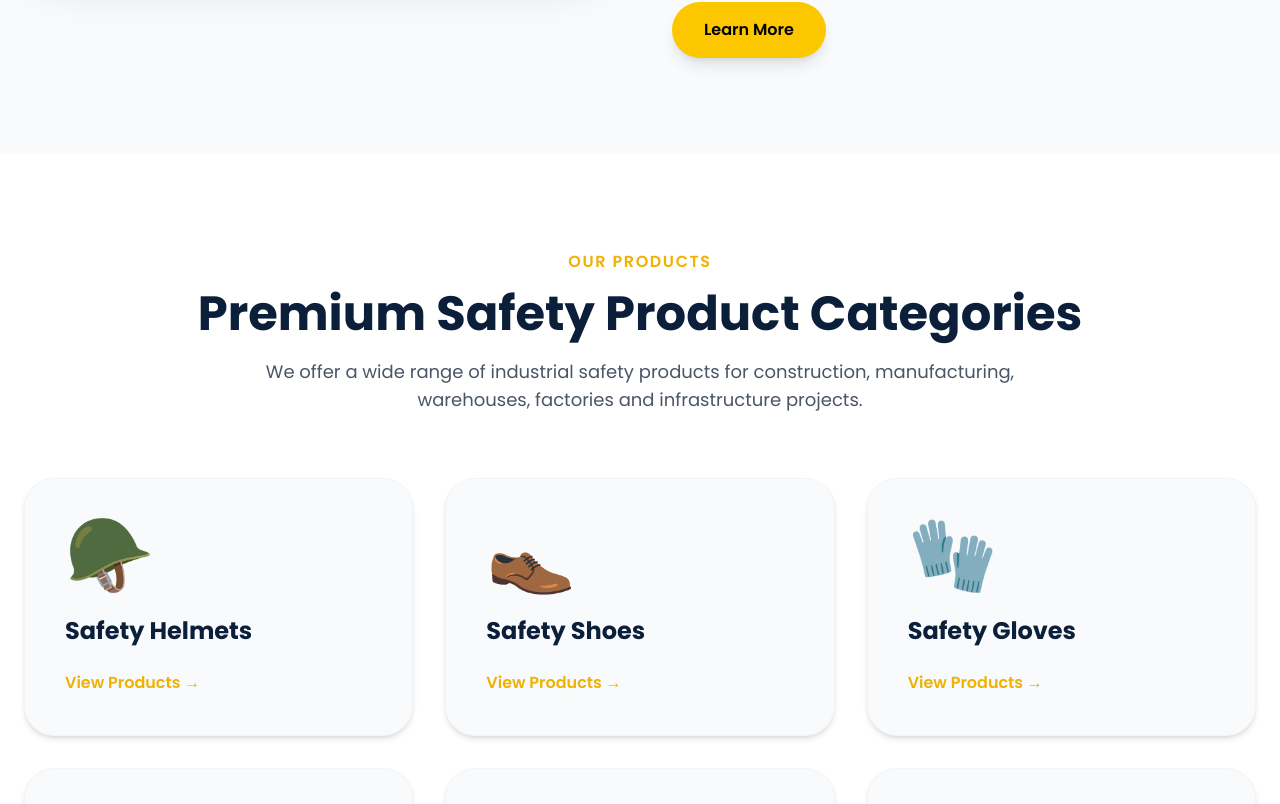
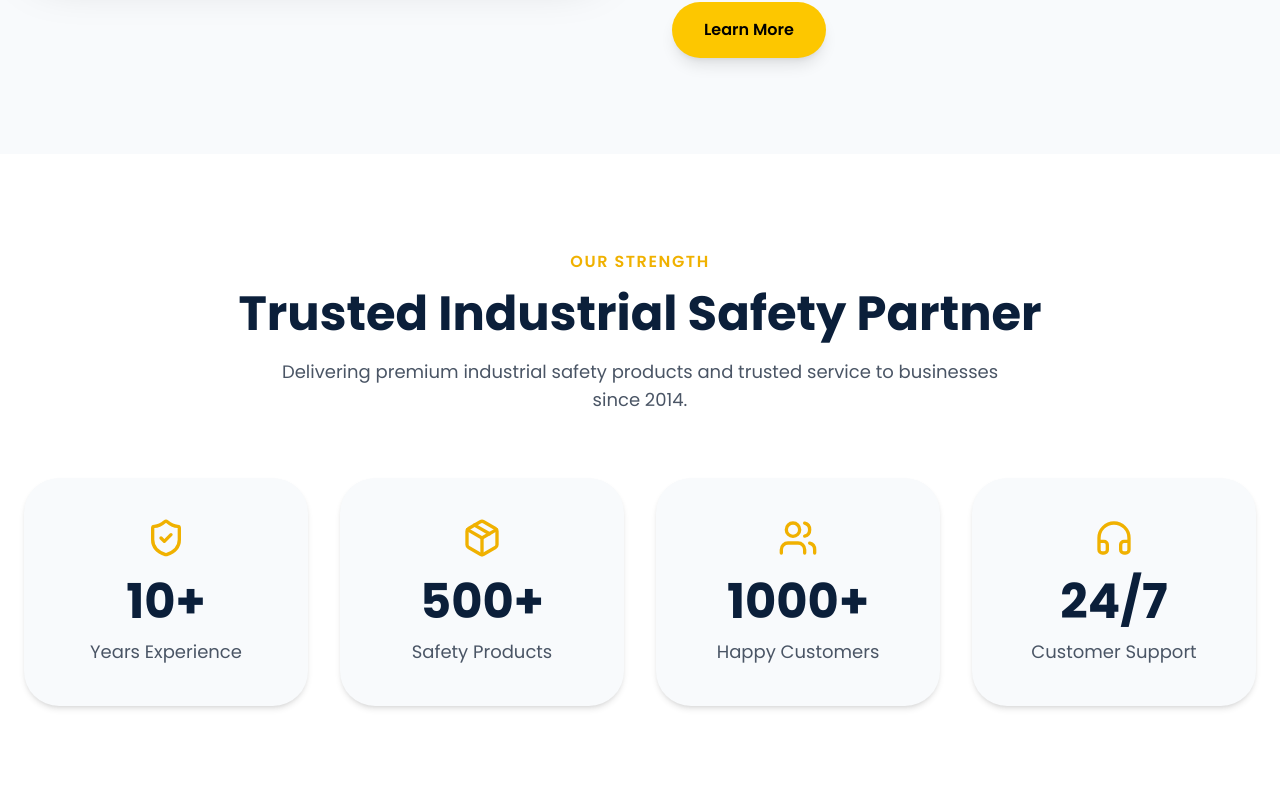
Before and after one commit to urbanbasket99/maxx-challenger-website, a React (Vite) app: page / in a window 1280 px wide. Shown: the part 1821-2625 px from the top of the page. Built offline with nearby package versions, Linux system fonts and the light colour scheme.

Commit message:
fix vercel routing

```diff
--- /dev/null
+++ b/src/components/StatsSection.jsx
@@ -0,0 +1,90 @@
+import { motion } from "framer-motion";
+import {
+  ShieldCheck,
+  Users,
+  Package,
+  Headphones,
+} from "lucide-react";
+
+const stats = [
+  {
+    icon: <ShieldCheck size={40} />,
+    number: "10+",
+    title: "Years Experience",
+  },
+  {
+    icon: <Package size={40} />,
+    number: "500+",
+    title: "Safety Products",
+  },
+  {
+    icon: <Users size={40} />,
+    number: "1000+",
+    title: "Happy Customers",
+  },
+  {
+    icon: <Headphones size={40} />,
+    number: "24/7",
+    title: "Customer Support",
+  },
+];
+
+function StatsSection() {
+  return (
+    <section className="py-24 bg-white">
+
+      <div className="max-w-7xl mx-auto px-6">
+
+        <div className="text-center mb-16">
+
+          <span className="text-yellow-500 font-semibold uppercase tracking-widest">
+            Our Strength
+          </span>
+
+          <h2 className="text-4xl md:text-5xl font-bold text-[#0B1F3A] mt-4">
+            Trusted Industrial Safety Partner
+          </h2>
+
+          <p className="text-gray-600 mt-5 text-lg max-w-3xl mx-auto">
+            Delivering premium industrial safety products
+            and trusted service to businesses since 2014.
+          </p>
+
+        </div>
+
+        <div className="grid grid-cols-1 sm:grid-cols-2 lg:grid-cols-4 gap-8">
+
+          {stats.map((item, index) => (
+            <motion.div
+              key={index}
+              initial={{ opacity: 0, y: 40 }}
+              whileInView={{ opacity: 1, y: 0 }}
+              transition={{ duration: 0.5 }}
+              viewport={{ once: true }}
+              className="bg-[#F8FAFC] rounded-[35px] p-10 shadow-md hover:shadow-2xl hover:-translate-y-2 transition duration-300 text-center"
+            >
+
+              <div className="flex justify-center text-yellow-500 mb-5">
+                {item.icon}
+              </div>
+
+              <h3 className="text-5xl font-bold text-[#0B1F3A]">
+                {item.number}
+              </h3>
+
+              <p className="text-gray-600 text-lg mt-3">
+                {item.title}
+              </p>
+
+            </motion.div>
+          ))}
+
+        </div>
+
+      </div>
+
+    </section>
+  );
+}
+
+export default StatsSection;
--- a/src/pages/Home.jsx
+++ b/src/pages/Home.jsx
@@ -5,6 +5,7 @@ import AboutSection from "../components/AboutSection";
 import ProductCategories from "../components/ProductCategories";
 import WhyChooseUs from "../components/WhyChooseUs";
 import CTA from "../components/CTA";
+import StatsSection from "../components/StatsSection";
 
 function Home() {
   return (
@@ -28,6 +29,7 @@ function Home() {
 
       <Hero />
       <AboutSection />
+      <StatsSection />
       <ProductCategories />
       <WhyChooseUs />
       <CTA />
```
Also changed, not shown: vercel.json (added).
